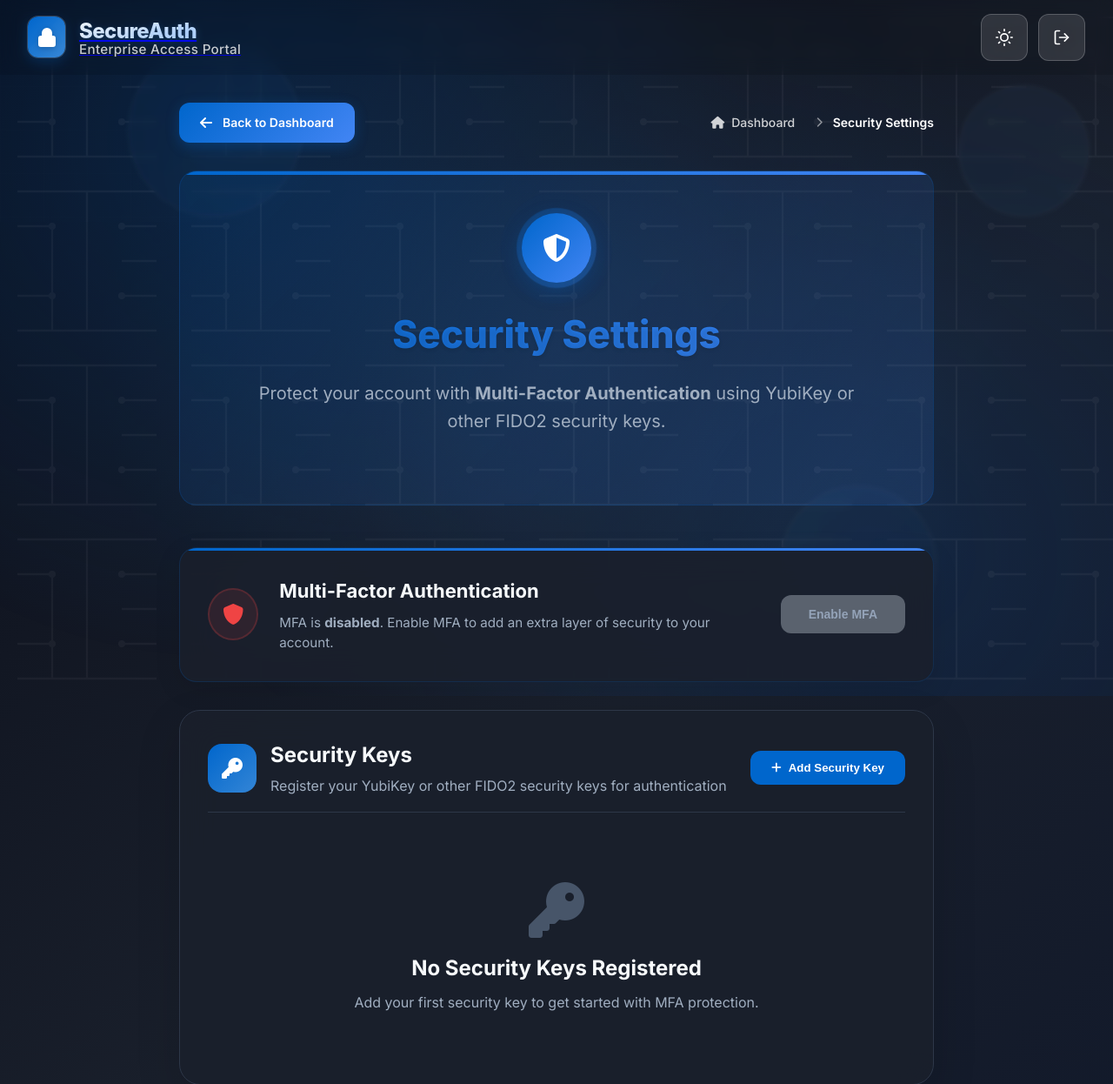
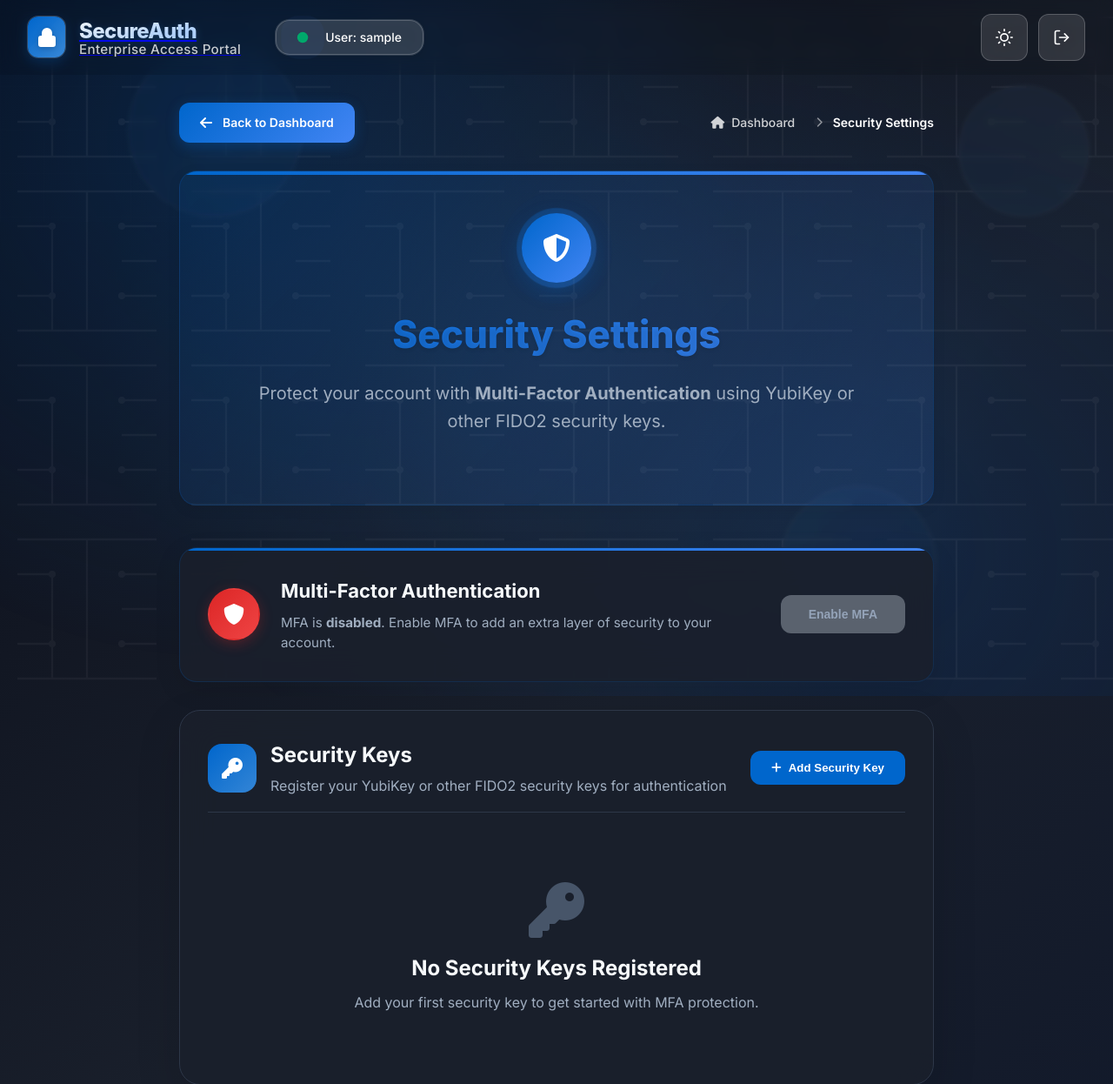
Before and after one commit to mbelouar/E2IP-IAM-Lab, a Django app: page /mfa/setup/ in a window 1280 px wide. Shown: the top 1246 px of the page at 87% size. Run offline with Django 5.2, Linux system fonts and the light colour scheme; the visitor is signed in with stand-in values (Sample User, id 1); data comes from the database, SQL or seed files in the repository; data that the repository does not hold is empty.

Commit message:
the security key page is now done

```diff
--- a/templates/authentication/mfa_setup.html
+++ b/templates/authentication/mfa_setup.html
@@ -141,11 +141,12 @@
             text-align: center;
             margin-bottom: 3rem;
             padding: 3rem 2rem;
-            background: linear-gradient(135deg, rgba(0, 102, 204, 0.05), rgba(66, 133, 244, 0.08));
+            background: linear-gradient(135deg, rgba(255, 255, 255, 0.9), rgba(248, 250, 252, 0.95));
             border-radius: 20px;
-            border: 1px solid rgba(0, 102, 204, 0.1);
+            border: 1px solid rgba(0, 102, 204, 0.3);
             position: relative;
             overflow: hidden;
+            box-shadow: 0 4px 15px rgba(0, 0, 0, 0.08);
         }
 
         .mfa-header::before {
@@ -241,14 +242,16 @@
 
         .alert-icon {
             font-size: 1.25rem;
-            margin-top: 0.125rem;
+            margin-top: 0.25rem;
             flex-shrink: 0;
+            line-height: 1;
         }
 
         .alert-content {
             font-size: 0.95rem;
             line-height: 1.5;
             font-weight: 500;
+            margin-top: 0;
         }
 
         .alert-success {
@@ -369,18 +372,22 @@
             justify-content: center;
             font-size: 1.5rem;
             transition: all 0.3s ease;
+            box-sizing: border-box;
+            flex-shrink: 0;
         }
 
         .status-icon.enabled {
-            background: linear-gradient(135deg, #10b981, #34d399);
+            background: radial-gradient(circle, #10b981, #0d9488);
             color: white;
             box-shadow: 0 4px 15px rgba(16, 185, 129, 0.3);
+            border: 2px solid transparent;
         }
 
         .status-icon.disabled {
-            background: rgba(239, 68, 68, 0.1);
-            color: #ef4444;
-            border: 2px solid rgba(239, 68, 68, 0.2);
+            background: linear-gradient(135deg, #dc2626, #ef4444);
+            color: white;
+            box-shadow: 0 4px 15px rgba(220, 38, 38, 0.3);
+            border: 2px solid transparent;
         }
 
         .status-details h3 {
@@ -1310,6 +1317,10 @@
                     <div class="company-tagline">Enterprise Access Portal</div>
                 </div>
             </a>
+            <div class="system-status">
+                <div class="status-indicator"></div>
+                <span>User: {{ saml_attributes.displayName.0|default:request.user.username }}</span>
+            </div>
         </div>
 
         <!-- Empty space to maintain header layout -->
```
